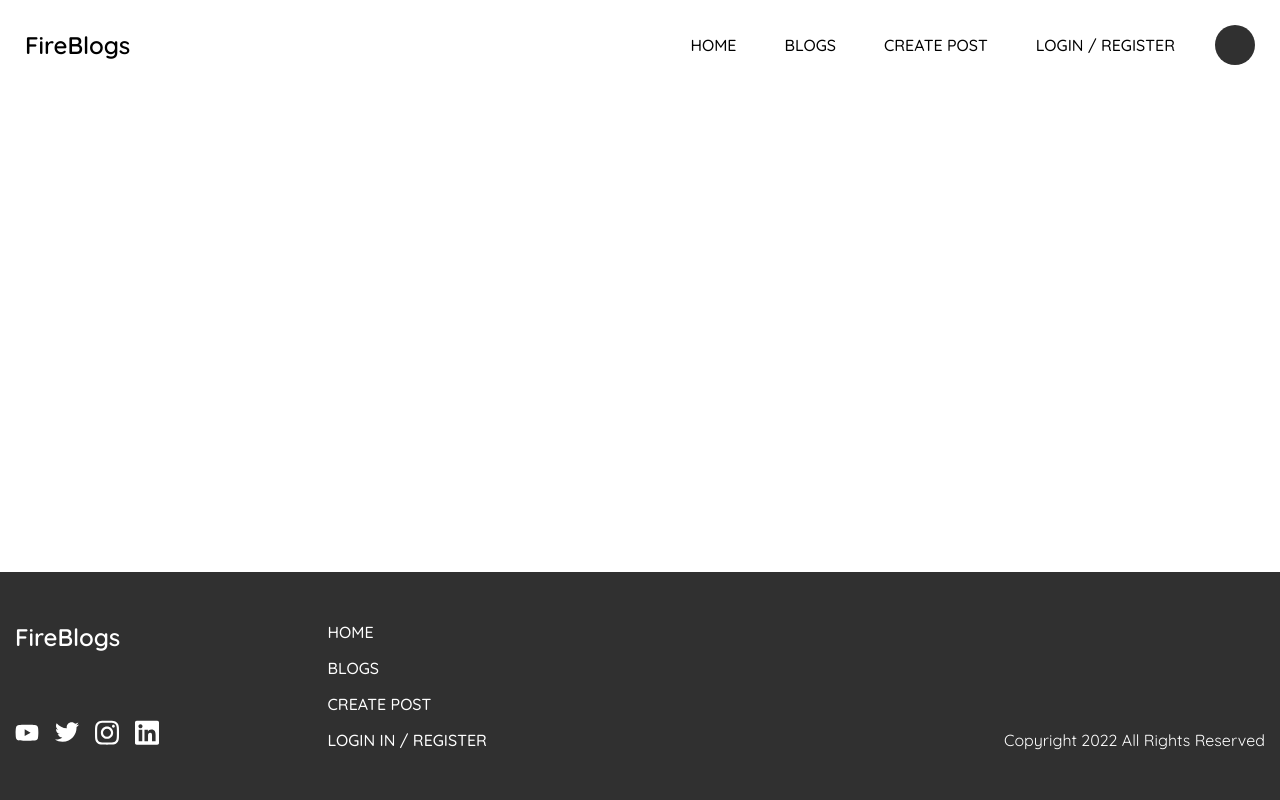
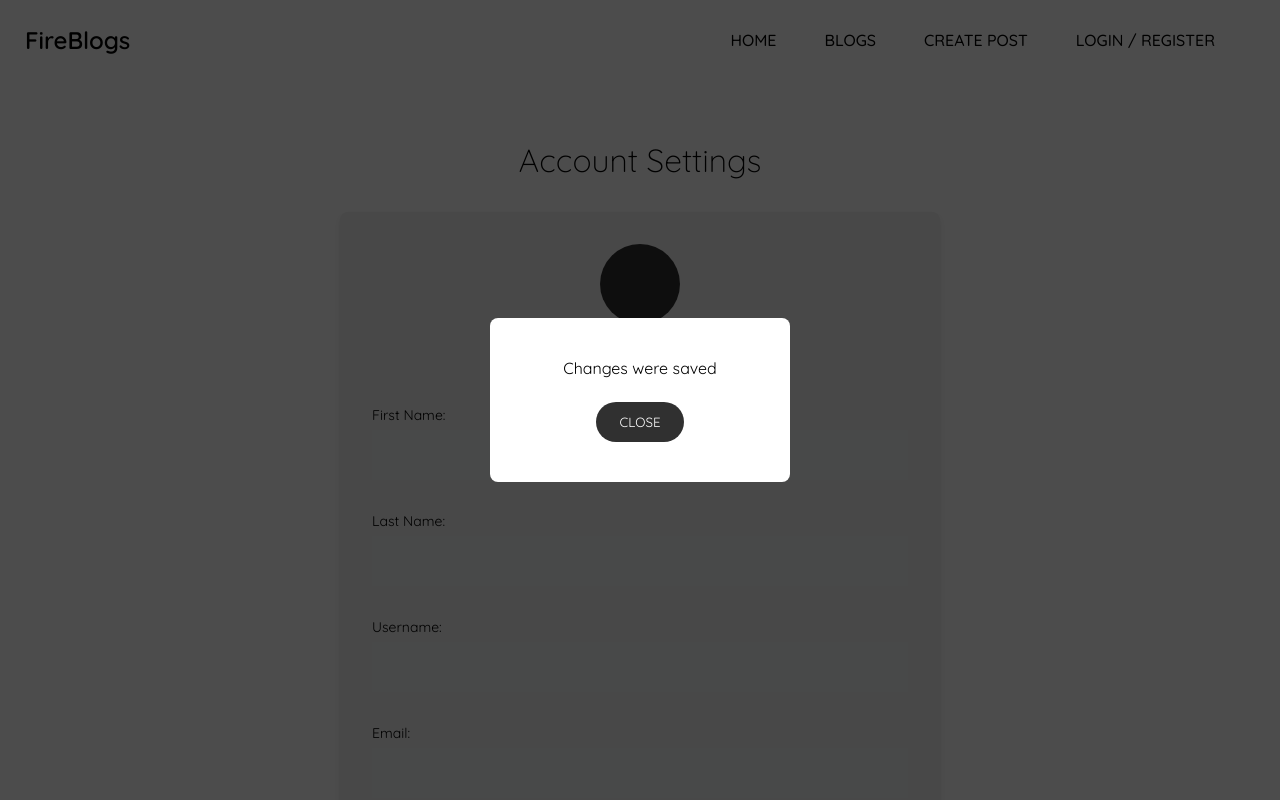
Before and after one commit to ajukadavid/fireBlogz, a Vue app: page /profile in a window 1280 px wide. Shown: the top 800 px of the page. Built offline with nearby package versions, Linux system fonts and the light colour scheme; no server answers; what vue2-editor would draw is missing.

Commit message:
started addition of profile page and can now click on profile name to close profile modal

```diff
--- a/src/components/FooterComponent.vue
+++ b/src/components/FooterComponent.vue
@@ -24,7 +24,7 @@
             <router-link class="link" :to="{ name: 'Home' }">Home</router-link>
             <router-link class="link" :to="{ name: 'Blogs' }">Blogs</router-link>
             <router-link  class="link" to="#">Create Post</router-link>
-            <router-link class="link" :to="{ name: 'Login' }">Login In / Register</router-link>
+            <router-link class="link" v-if="!user" :to="{ name: 'Login' }">Login In / Register</router-link>
           </ul>
         </div>
       </div>
@@ -52,9 +52,13 @@
     date(){
       let d = new Date()
       return d.getFullYear()
+    },
+    user(){
+      return this.$store.state.user
     }
   },
 };
+
 </script>
 
 <style lang="scss" scoped>
--- a/src/components/NavComponent.vue
+++ b/src/components/NavComponent.vue
@@ -9,9 +9,9 @@
           <router-link class="link"  :to="{name: 'Home'}">Home</router-link>
           <router-link class="link" :to="{name: 'Blogs'}">Blogs</router-link>
           <router-link class="link" to="#">Create Post</router-link>
-          <router-link class="link" :to="{name: 'Login'}">Login / Register</router-link>
+          <router-link v-if="!user" class="link" :to="{name: 'Login'}">Login / Register</router-link>
         </ul>
-        <div class="profile" ref="profile" @click="toggleProfileMenu">
+        <div v-if="user" class="profile" ref="profile" @click="toggleProfileMenu">
           <span>{{this.$store.state.profileInitials}}</span>
           <div class="profile-menu" v-show="profileMenu">
             <div class="info">
@@ -24,35 +24,45 @@
             </div>
             <div class="options">
               <div class="option">
-                <router-link to="#" class="option">
+                <router-link :to="{name: 'Profile'}" class="option">
                   <userIcon class="icon"/>
                   <p>Profile</p>
                 </router-link>
               </div>
               <div class="option">
-                <router-link to="#" class="option">
+              <router-link :to="{name: 'Admin'}" class="option">
+                <signOutIcon class="icon"/>
+                <p>Admin</p>
+              </router-link>
+            </div>
+              <div class="option" @click="signOut">
                   <adminIcon class="icon"/>
                   <p>Sign Out</p>
-                </router-link>
               </div>
-              <div class="option">
-                <router-link to="#" class="option">
-                  <signOutIcon class="icon"/>
-                  <p>Profile</p>
-                </router-link>
-              </div>
+
             </div>
           </div>
         </div>
       </div>
     </nav>
-    <menuIcon @click="toggleMobileNav" class="menu-icon" v-show="mobile"/>
+    <menuIcon @click="toggleMobileNav"
+              class="menu-icon"
+              style="
+              cursor: pointer;
+      position: absolute;
+      top: 32px;
+      right: 25px;
+      height: 25px;
+      width: auto;
+
+"
+              v-show="mobile"/>
     <transition name="mobile-nav">
       <ul class="mobile-nav" v-show="mobileNav">
         <router-link class="link"  :to="{name: 'Home'}">Home</router-link>
         <router-link class="link" :to="{name: 'Blogs'}">Blogs</router-link>
         <router-link class="link" to="#">Create Post</router-link>
-        <router-link class="link" :to="{name: 'Login'}">Login / Register</router-link>
+        <router-link v-if="!user" class="link" :to="{name: 'Login'}">Login / Register</router-link>
       </ul>
     </transition>
   </header>
@@ -63,6 +73,8 @@
 import userIcon from '../assets/Icons/user-alt-light.svg'
 import adminIcon from '../assets/Icons/user-crown-light.svg'
 import signOutIcon from '../assets/Icons/sign-out-alt-regular.svg'
+import firebase from "firebase/app"
+import "firebase/auth"
 
 export default {
   name: "NavComponent",
@@ -102,8 +114,20 @@
     toggleMobileNav() {
       this.mobileNav = !this.mobileNav
     },
-    toggleProfileMenu(){
-      this.profileMenu = !this.profileMenu
+    toggleProfileMenu(e){
+      if(e.target === this.$refs.profile) {
+        this.profileMenu = !this.profileMenu
+      }
+      },
+
+    signOut() {
+      firebase.auth().signOut();
+      window.location.reload()
+    }
+  },
+  computed: {
+    user(){
+      return this.$store.state.user
     }
   }
 }
@@ -173,6 +197,9 @@
         color: white;
         background-color: #303030;
 
+        span {
+          pointer-events: none;
+        }
         .profile-menu {
           position: absolute;
           top: 60px;
@@ -245,14 +272,7 @@
       }
     }
 
-    .menu-icon {
-      cursor: pointer;
-      position: absolute;
-      top: 32px;
-      right: 25px;
-      height: 25px;
-      width: auto;
-    }
+
 
     .mobile-nav {
       padding: 20px;
--- a/src/router/index.js
+++ b/src/router/index.js
@@ -5,6 +5,8 @@
 import ForgotPassword from "@/views/ForgotPassword";
 import Register from "@/views/Register";
 import Login from "@/views/Login";
+import Profile from "@/views/Profile";
+import Admin from "@/views/Admin";
 Vue.use(VueRouter);
 
 const routes = [
@@ -46,7 +48,24 @@
     component: ForgotPassword,
     meta: {
       title: 'Forgot Password'
-    }
+    },
+  },
+  {
+    path: "/profile",
+    name: "Profile",
+    component: Profile,
+    meta: {
+      title: 'Profile'
+    },
+  },
+
+  {
+    path: "/admin",
+    name: "Admin",
+    component: Admin,
+    meta: {
+      title: 'Admin'
+    },
   },
 ];
 
--- /dev/null
+++ b/src/views/Admin.vue
@@ -0,0 +1,13 @@
+<template>
+<div></div>
+</template>
+
+<script>
+export default {
+  name: "Admin"
+}
+</script>
+
+<style scoped>
+
+</style>
--- a/src/views/Home.vue
+++ b/src/views/Home.vue
@@ -1,6 +1,6 @@
 <template>
   <div class="home">
-    <BlogPost :post="welcomeScreen"/>
+    <BlogPost v-if="!user" :post="welcomeScreen"/>
     <BlogPost :post="post" v-for="(post, index) in sampleBlogPost" :key="index"/>
     <div class="blog-card-wrap">
       <div class="container">
@@ -11,7 +11,7 @@
       </div>
     </div>
 
-    <div class="updates">
+    <div v-if="!user" class="updates">
       <div class="container">
         <h2>Never miss a post,Register for your free account today!</h2>
         <router-link to="#" class="router-button">
@@ -55,6 +55,9 @@
   computed: {
     sampleBlogCards(){
       return this.$store.state.sampleBlogCards
+    },
+    user(){
+      return this.$store.state.user
     }
   }
 };
--- /dev/null
+++ b/src/views/Profile.vue
@@ -0,0 +1,133 @@
+<template>
+   <div class="profile">
+    <Modal v-if="modalActive" :modalMessage="modalMessage" v-on:close-modal="closeModal" />
+    <div class="container">
+      <h2>Account Settings</h2>
+      <div class="profile-info">
+        <div class="initials">{{ $store.state.profileInitials }}</div>
+        <div class="admin-badge">
+          <adminIcon class="icon" />
+          <span>admin</span>
+        </div>
+        <div class="input">
+          <label for="firstName">First Name:</label>
+          <input type="text" id="firstName" v-model="firstName" />
+        </div>
+        <div class="input">
+          <label for="lastName">Last Name:</label>
+          <input type="text" id="lastName" v-model="lastName" />
+        </div>
+        <div class="input">
+          <label for="username">Username:</label>
+          <input type="text" id="username" v-model="username" />
+        </div>
+        <div class="input">
+          <label for="email">Email:</label>
+          <input disabled type="text" id="email" v-model="email" />
+        </div>
+        <button @click="updateProfile">Save Changes</button>
+      </div>
+    </div>
+  </div>
+</template>
+
+<script>
+import Modal from "@/components/Modal";
+import adminIcon from '../assets/Icons/user-crown-light.svg'
+export default {
+  name: "Profile",
+  components: {
+    Modal,
+    adminIcon
+  },
+  data(){
+    return {
+      modalMessage: "Changes were saved",
+      modalActive: true,
+    }
+  },
+  methods: {
+    closeModal(){
+      this.modalActive = !this.modalActive
+    }
+  }
+}
+</script>
+
+<style lang="scss" scoped>
+.profile {
+  .container {
+    max-width: 1000px;
+    padding: 60px 25px;
+    h2 {
+      text-align: center;
+      margin-bottom: 16px;
+      font-weight: 300;
+      font-size: 32px;
+    }
+    .profile-info {
+      border-radius: 8px;
+      box-shadow: 0 4px 6px -1px rgba(0, 0, 0, 0.1), 0 2px 4px -1px rgba(0, 0, 0, 0.06);
+      padding: 32px;
+      background-color: #f1f1f1;
+      display: flex;
+      flex-direction: column;
+      max-width: 600px;
+      margin: 32px auto;
+      .initials {
+        position: initial;
+        width: 80px;
+        height: 80px;
+        font-size: 32px;
+        background-color: #303030;
+        color: #fff;
+        display: flex;
+        align-self: center;
+        align-items: center;
+        justify-content: center;
+        border-radius: 50%;
+      }
+      .admin-badge {
+        display: flex;
+        align-self: center;
+        color: #fff;
+        font-size: 14px;
+        padding: 8px 24px;
+        border-radius: 8px;
+        background-color: #303030;
+        margin: 16px 0;
+        text-align: center;
+        text-transform: capitalize;
+        .icon {
+          width: 14px;
+          height: auto;
+          margin-right: 8px;
+        }
+      }
+      .input {
+        margin: 16px 0;
+        label {
+          font-size: 14px;
+          display: block;
+          padding-bottom: 6px;
+        }
+        input {
+          width: 100%;
+          border: none;
+          background-color: #f2f7f6;
+          padding: 8px;
+          height: 50px;
+          @media (min-width: 900px) {
+          }
+          &:focus {
+            outline: none;
+          }
+        }
+      }
+      button {
+        align-self: center;
+      }
+    }
+  }
+}
+</style>
```
Also changed, not shown: 1 other file (tests, documents, lock files or other folders).
